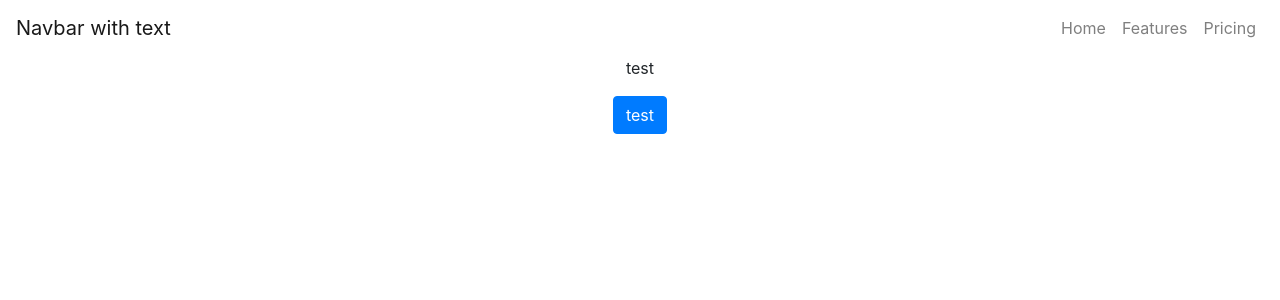
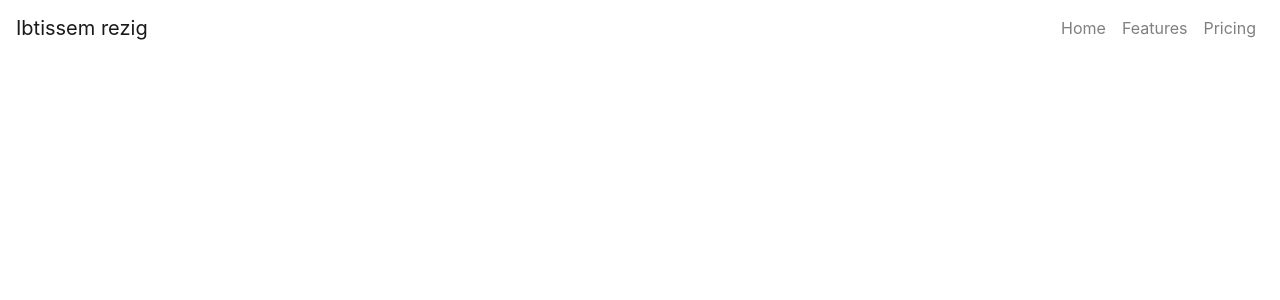
Before and after one commit to basma7/portfolio, a React (Create React App) app: page /portfolio in a window 1280 px wide. Shown: the top 300 px of the page. Built offline with nearby package versions, Linux system fonts and the light colour scheme.

Commit message:
Add the header to the

```diff
--- a/src/Routing.js
+++ b/src/Routing.js
@@ -6,12 +6,14 @@ import {
 } from "react-router-dom";
 import Loading from './components/Reusable/Loading';
 import Portfolio from './components/Portfolio';
+import Header from './components/Header'
 export default function Routing() {
 
   return (
     <Router>
       <Switch>
         <Suspense fallback={<Loading />}>
+          <Header />
           <Route path="/portfolio" component={Portfolio} />
         </Suspense>
       </Switch>
--- a/src/components/Header/Header.js
+++ b/src/components/Header/Header.js
@@ -5,7 +5,7 @@ import { Navbar, Nav } from 'react-bootstrap'
 export default function Header() {
   return (
     <Navbar>
-      <Navbar.Brand href="#home">Navbar with text</Navbar.Brand>
+      <Navbar.Brand href="#home">Ibtissem rezig</Navbar.Brand>
       <Navbar.Toggle />
       <Navbar.Collapse className="justify-content-end">
         <Nav>
--- a/src/components/Portfolio/Portfolio.js
+++ b/src/components/Portfolio/Portfolio.js
@@ -1,14 +1,9 @@
 import React from 'react'
 import './Portfolio.scss'
-import Header from '../Header'
-import Button from 'react-bootstrap/Button';
 
 export default function Portfolio() {
   return (
     <div className="portfolio">
-      <Header />
-      <p>test</p>
-      <Button>test</Button>
     </div>
   )
 }
```
Also changed, not shown: 1 other file (tests, documents, lock files or other folders).
